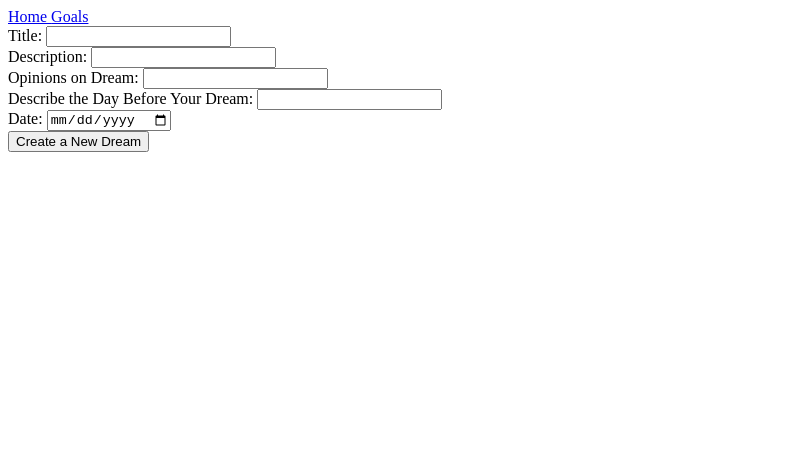
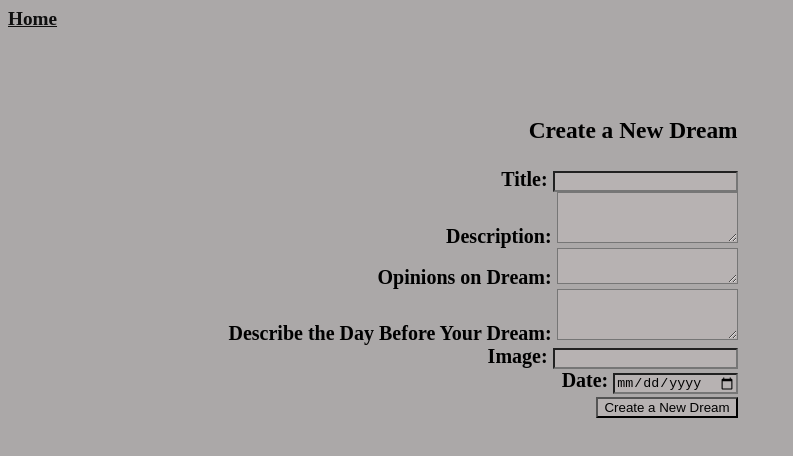
Before and after one commit to DanielleMatthews/DreamJournal, a React (Create React App) app in the folder journal/: page /dream/new in a window 1280 px wide. Shown: the top 456 px of the page, without its empty margins (0-793 px from the left). Built offline with nearby package versions, Linux system fonts and the light colour scheme.

Commit message:
css done with update/new form pages

```diff
--- a/journal/src/App.css
+++ b/journal/src/App.css
@@ -1,38 +1,58 @@
-.App {
+*{
+  background-color: rgb(171, 168, 168);
+}
+ul{
+  list-style: none;
+}
+button{
+  background-color: rgb(140, 169, 196);
+  font-weight: bold;
+  font-size: 14px;
+  height: 30px;
+  width: 100px;
   text-align: center;
+  cursor: pointer;
+  outline: none;
+  color: rgb(33, 32, 32);
+  border: none;
+  border-radius: 15px;
+  box-shadow: 0 9px rgb(126, 125, 125);
+
 }
+button:hover {background-color: #6c94d5}
 
-.App-logo {
-  height: 40vmin;
-  pointer-events: none;
+button:active {
+  background-color: #3e6e8e;
+  box-shadow: 0 5px rgb(60, 60, 60);
+  transform: translateY(4px);
 }
-
-@media (prefers-reduced-motion: no-preference) {
-  .App-logo {
-    animation: App-logo-spin infinite 20s linear;
-  }
+.form{
+  text-align: right;
+  position: absolute;
+  width: 57%;
+  font-weight: bolder;
+  padding-top: 5%;
+  font-size: 20px;
 }
-
-.App-header {
-  background-color: #282c34;
-  min-height: 100vh;
-  display: flex;
-  flex-direction: column;
-  align-items: center;
-  justify-content: center;
-  font-size: calc(10px + 2vmin);
+.form >form >input{
+  background-color: rgb(183, 178, 178);
+}
+form >textarea{
+  background-color: rgb(183, 178, 178);
+}
+a{
+  font-size: larger;
+  font-weight: bold;
+}
+a:link{
+  color: rgb(15, 15, 15);
+}
+a:visited{
+  color:rgb(25, 21, 44);
+}
+a:hover{
   color: white;
 }
-
-.App-link {
-  color: #61dafb;
+a:active{
+  color: rgb(40, 34, 74);
 }
-
-@keyframes App-logo-spin {
-  from {
-    transform: rotate(0deg);
-  }
-  to {
-    transform: rotate(360deg);
-  }
-}
--- a/journal/src/App.js
+++ b/journal/src/App.js
@@ -14,7 +14,6 @@ export default function App() {
     <Router>
       <nav>
         <Link to="/"> Home </Link>
-        <Link to='/goals'> Goals </Link>
       </nav>
       <Routes>
         <Route path='/' element={<Index/>} />
--- a/journal/src/pages/Index.jsx
+++ b/journal/src/pages/Index.jsx
@@ -24,7 +24,8 @@ export default function Index(){
         <div>
             <h1> homey home page </h1>
             <h3> Dream Journal </h3>
-            <button onClick={()=> {nav("/dream/new")}}> New Dream </button>
+            <button onClick={()=> {nav("/dream/new")}}> New Dream </button> <br/> <br/>
+            Try out this <a href="https://www.wombo.art/" target='_blank'> link </a> to generate an image based on key words from your dream!
             <ul>
                 {data.map((item, i)=>(
                     <li key={i}>
--- a/journal/src/pages/dreams/DrNew.jsx
+++ b/journal/src/pages/dreams/DrNew.jsx
@@ -11,17 +11,20 @@ export default function NewDream(){
             description: e.target.description.value,
             opinions: e.target.opinions.value,
             dayBefore: e.target.dayBefore.value,
+            image: e.target.image.value,
             date: e.target.date.value}
         createDream(add)
         nav('/')
     }
     return(
-        <div>
+        <div className="form">
+            <h3> Create a New Dream </h3>
             <form onSubmit={createTheDream}>
             Title: <input type='text' name='title' /> <br/>
-            Description: <input type='text' name='description' /> <br/>
-            Opinions on Dream: <input type='text' name='opinions' /> <br/>
-            Describe the Day Before Your Dream: <input type='text' name='dayBefore' /> <br/>
+            Description: <textarea name='description' cols='20' rows='3' /> <br/>
+            Opinions on Dream: <textarea name='opinions' cols='20' rows='2'/> <br/>
+            Describe the Day Before Your Dream: <textarea name='dayBefore' cols='20' rows='3'/> <br/>
+            Image: <input type='text' name='image' /> <br/>
             Date: <input type='date' name='date' /> <br/>
             <input type='submit' value='Create a New Dream'/>
             </form>
--- a/journal/src/pages/dreams/DrShow.jsx
+++ b/journal/src/pages/dreams/DrShow.jsx
@@ -22,7 +22,7 @@ export default function ShowDream(){
         <div>
             <h3> {dream.title} </h3>
             <p> {dream.description} </p>
-            <button onClick={()=> {nav(`/dream/${id}/update`)}}> Edit </button>
+            <button onClick={()=> {nav(`/dream/${id}/update`)}}> Edit </button> &nbsp;&nbsp;
             <button onClick={deleteTheDream}> Delete Dream</button>
         </div>
     )
--- a/journal/src/pages/dreams/DrUpdate.jsx
+++ b/journal/src/pages/dreams/DrUpdate.jsx
@@ -19,19 +19,22 @@ export default function UpdateDream(){
             description: e.target.description.value,
             opinions: e.target.opinions.value,
             dayBefore: e.target.dayBefore.value,
+            image: e.target.image.value,
             date: e.target.date.value}
         updateDream(id, updated)
         nav(`/dream/${id}`)
     }
     return(
-        <div>
+        <div className="form">
+            <h3> Update Dream </h3>
             <form onSubmit={updateTheDream}>
             Title: <input type='text' name='title' defaultValue={dream.title} /> <br/>
-            Description: <input type='text' name='description' defaultValue={dream.description} /> <br/>
-            Opinions on Dream: <input type='text' name='opinions' defaultValue={dream.opinions} /> <br/>
-            Describe the Day Before Your Dream: <input type='text' name='dayBefore' defaultValue={dream.dayBefore} /> <br/>
-            Date: <input type='date' name='date' defaultValue={dream.date} /> <br/>
-            <input type='submit' value='Update Dream'/>
+            Description: <textarea name='description' defaultValue={dream.description} cols='20' rows='3' /> <br/>
+            Opinions on Dream: <textarea name='opinions' defaultValue={dream.opinions} cols='20' rows='2'/> <br/>
+            Describe the Day Before Your Dream: <textarea name='dayBefore' defaultValue={dream.dayBefore} cols='20' rows='3'/> <br/>
+            Image: <input type='text' name='image' defaultValue={dream.image} /> <br/>
+            Date: <input type='date' name='date' defaultValue={dream.date} /> <br/> <br/>
+            <input type='submit' value='Update Dream'className="formBtn"/>
             </form>
         </div>
     )
--- a/journal/src/pages/goals/GoNew.jsx
+++ b/journal/src/pages/goals/GoNew.jsx
@@ -15,10 +15,11 @@ export default function NewGoal(){
         nav('/')
     }
     return(
-        <div>
+        <div className="form">
+            <h3> Create a New Goal </h3>
             <form onSubmit={createTheGoal}>
                 Title:  <input type='text' name='title' /> <br/>
-                Description: <input type='text' name='description' /> <br/>
+                Description: <textarea name='description' cols='20' rows='3' /> <br/>
                 Complete By: <input type='date' name='completeBy' /> <br/>
                 Completed: <input type='checkbox' name='completed' /> <br/>
                 <input type='submit' value='Create New Goal' />
--- a/journal/src/pages/goals/GoShow.jsx
+++ b/journal/src/pages/goals/GoShow.jsx
@@ -21,7 +21,9 @@ export default function ShowGoals(){
         <div>
             <h3> {goal.title} </h3>
             <p> {goal.description} </p>
-            <button onClick={()=> {nav(`/goal/${id}/update`)}}> Edit </button>
+            <p> Complete Goal By: {goal.completeBy}  </p>
+            <p> {goal.completed ? 'Congratulations! You have completed this goal!' : 'Keep working towards this goal!'}</p>
+            <button onClick={()=> {nav(`/goal/${id}/update`)}}> Edit </button> &nbsp; &nbsp;
             <button onClick={deleteTheGoal}> Delete Goal </button>
         </div>
     )
--- a/journal/src/pages/goals/GoUpdate.jsx
+++ b/journal/src/pages/goals/GoUpdate.jsx
@@ -23,10 +23,11 @@ export default function UpdateGoal(){
         nav(`/goal/${id}`)
     }
     return(
-        <div>
+        <div className="form">
+            <h3> Update Goal </h3>
             <form onSubmit={updateTheGoal}>
             Title:  <input type='text' name='title' defaultValue={goal.title}/> <br/>
-                Description: <input type='text' name='description' defaultValue={goal.description} /> <br/>
+                Description: <textarea name='description' defaultValue={goal.description} cols='40' rows='3'/> <br/>
                 Complete By: <input type='date' name='completeBy' defaultValue={goal.completeBy}/> <br/>
                 Completed: <input type='checkbox' name='completed' defaultChecked={goal.completed}/> <br/>
                 <input type='submit' value='Update Goal' />
```
